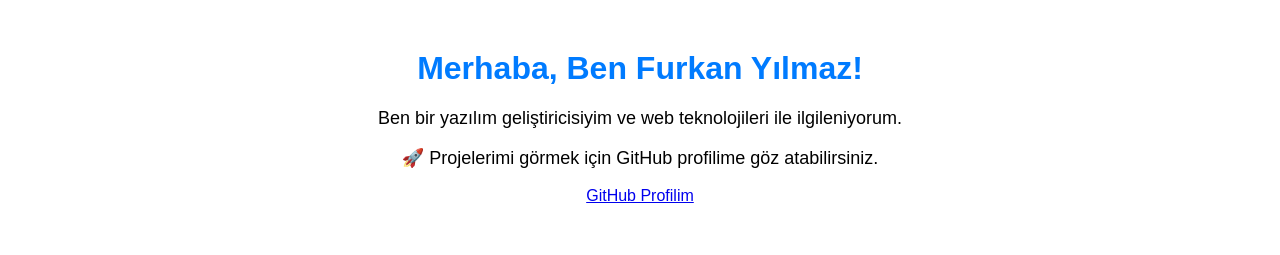
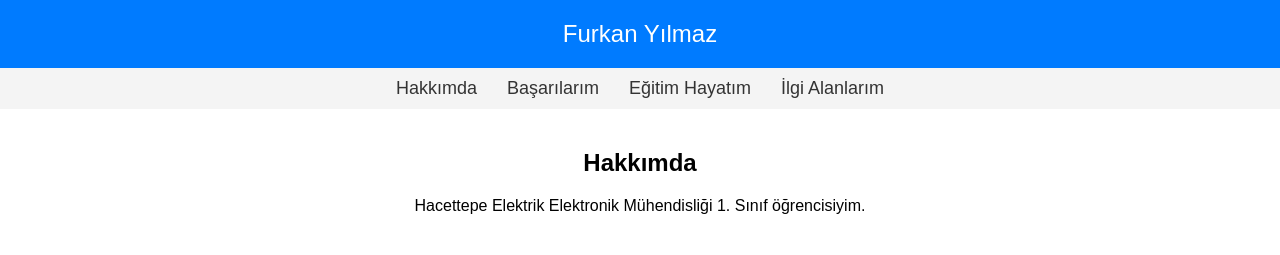
Before and after one commit to Furkanylmz05/Furkanylmz05.github.io, a plain HTML site: page index.html in a window 1280 px wide. Drawn offline with Linux system fonts and the light colour scheme.

Commit message:
Update index.html

```diff
--- a/index.html
+++ b/index.html
@@ -3,17 +3,50 @@
 <head>
     <meta charset="UTF-8">
     <meta name="viewport" content="width=device-width, initial-scale=1.0">
-    <title>Furkan Yılmaz - Hakkımda</title>
+    <title>Furkan Yılmaz</title>
     <style>
-        body { font-family: Arial, sans-serif; text-align: center; margin: 50px; }
-        h1 { color: #007bff; }
-        p { font-size: 18px; }
+        body { font-family: Arial, sans-serif; text-align: center; margin: 0; padding: 0; }
+        header { background: #007bff; color: white; padding: 20px; font-size: 24px; }
+        nav { display: flex; justify-content: center; background: #f4f4f4; padding: 10px; }
+        nav a { margin: 0 15px; text-decoration: none; color: #333; font-size: 18px; }
+        section { display: none; padding: 20px; }
+        .active { display: block; }
     </style>
 </head>
 <body>
-    <h1>Merhaba, Ben Furkan Yılmaz!</h1>
-    <p>Ben bir yazılım geliştiricisiyim ve web teknolojileri ile ilgileniyorum.</p>
-    <p>🚀 Projelerimi görmek için GitHub profilime göz atabilirsiniz.</p>
-    <a href="https://github.com/furkanylmz05">GitHub Profilim</a>
+    <header>Furkan Yılmaz</header>
+    <nav>
+        <a href="#" onclick="showSection('hakkimda')">Hakkımda</a>
+        <a href="#" onclick="showSection('basarilar')">Başarılarım</a>
+        <a href="#" onclick="showSection('egitim')">Eğitim Hayatım</a>
+        <a href="#" onclick="showSection('ilgi')">İlgi Alanlarım</a>
+    </nav>
+
+    <section id="hakkimda" class="active">
+        <h2>Hakkımda</h2>
+        <p>Hacettepe Elektrik Elektronik Mühendisliği 1. Sınıf öğrencisiyim.</p>
+    </section>
+
+    <section id="basarilar">
+        <h2>Başarılarım</h2>
+        <p>Buraya başarılarını ekleyebilirsin.</p>
+    </section>
+
+    <section id="egitim">
+        <h2>Eğitim Hayatım</h2>
+        <p>Buraya eğitim hayatınla ilgili bilgileri ekleyebilirsin.</p>
+    </section>
+
+    <section id="ilgi">
+        <h2>İlgi Alanlarım</h2>
+        <p>Buraya ilgi alanlarını ekleyebilirsin.</p>
+    </section>
+
+    <script>
+        function showSection(id) {
+            document.querySelectorAll('section').forEach(section => section.classList.remove('active'));
+            document.getElementById(id).classList.add('active');
+        }
+    </script>
 </body>
 </html>
```
